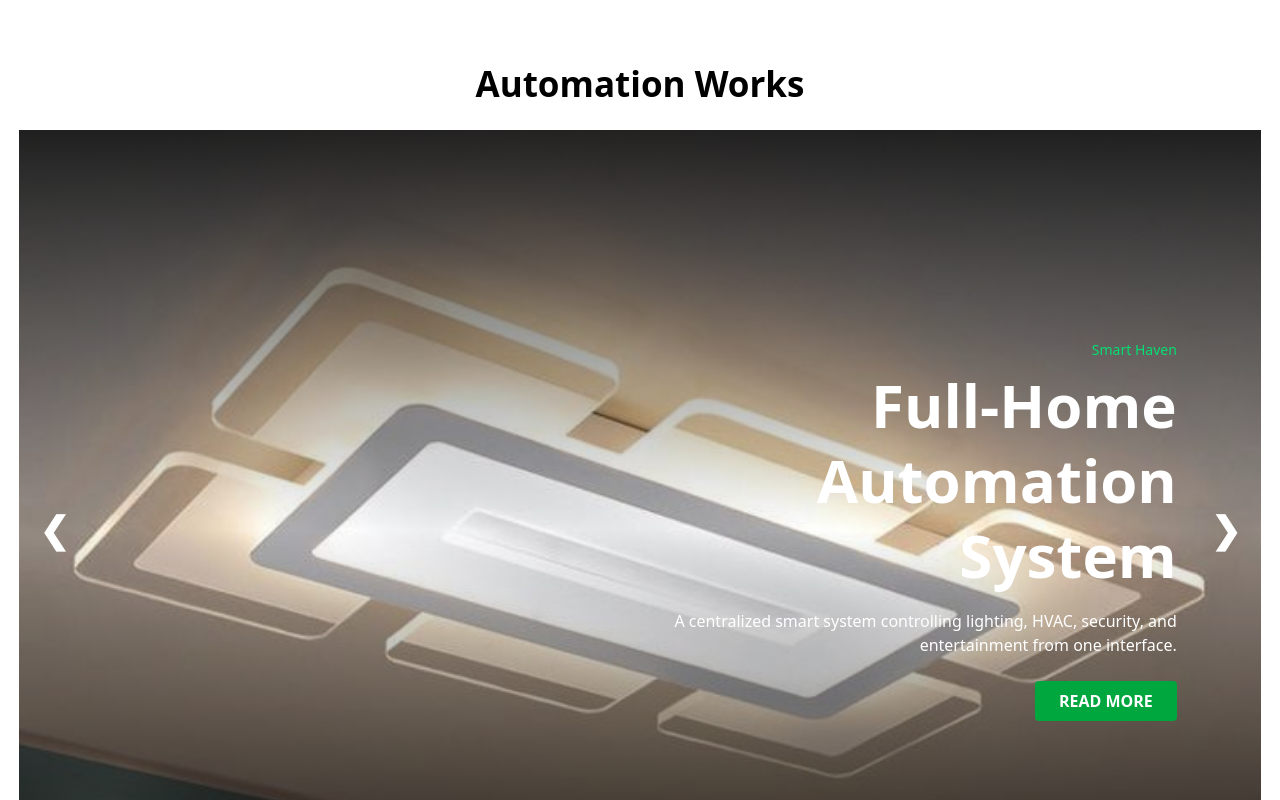
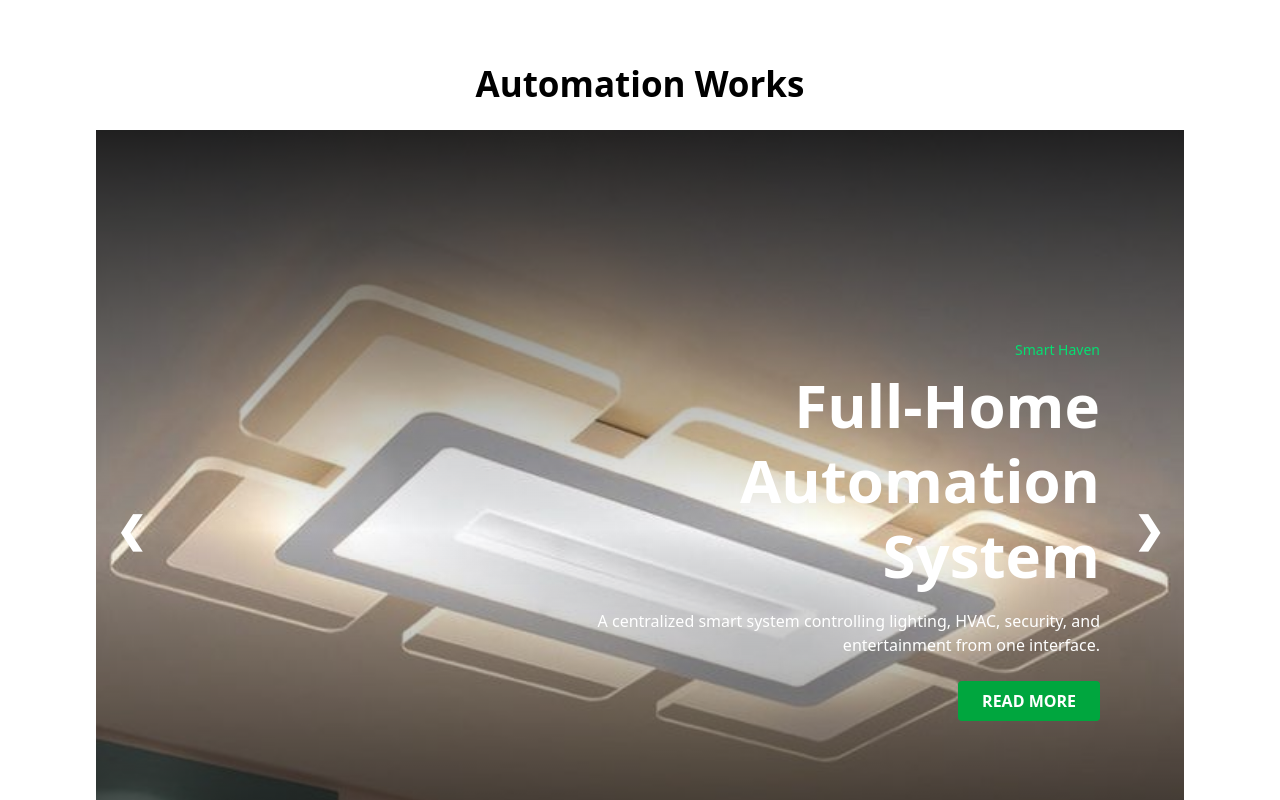
Before and after one commit to nkr1320/interiortesting1, a React (Vite) app: page / in a window 1280 px wide. Shown: the part 2460-3260 px from the top of the page. Built offline with nearby package versions, Linux system fonts and the light colour scheme.

Commit message:
Update HoverSection.jsx
width decreased to 85% from 97%

```diff
--- a/src/TailwindBlocks/Components/Pages/HoverSection.jsx
+++ b/src/TailwindBlocks/Components/Pages/HoverSection.jsx
@@ -67,7 +67,7 @@ const HoverSection = () => {
 <div className="headingtext text-[35px] font-bold text-center">
             Automation Works
           </div>
-<section id="ContentSection" className="relative w-[90%] lg:w-[97%] lg:mx-auto h-[calc(100vh-210px)] lg:h-screen overflow-hidden text-white flex items-center justify-center m-[20px] rounded-2xl sm:mr-0 sm:p-15 sm:rounded-none">
+<section id="ContentSection" className="relative w-[90%] lg:w-[85%] lg:mx-auto h-[calc(100vh-210px)] lg:h-screen overflow-hidden text-white flex items-center justify-center m-[20px] rounded-2xl sm:mr-0 sm:p-15 sm:rounded-none">
 
       {/* Background Image */}
       <img
```
